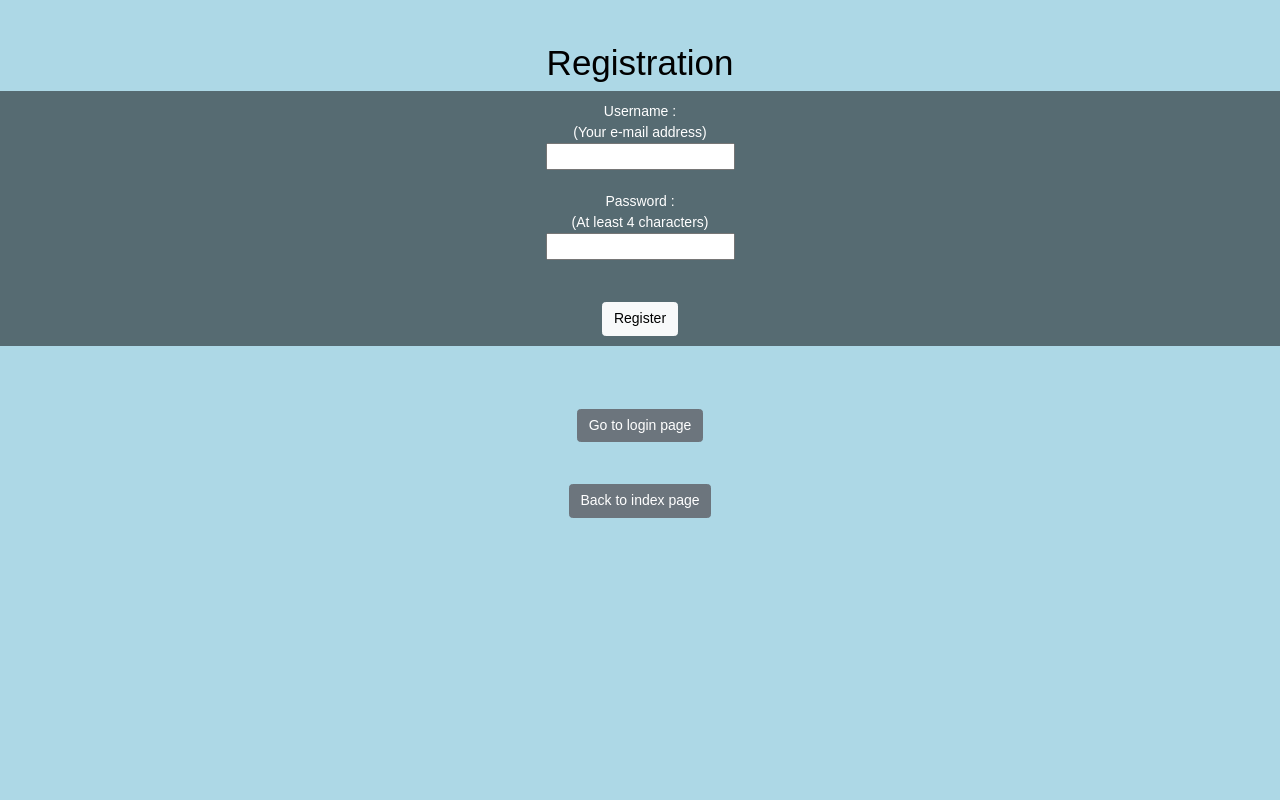
After one commit to CodecoolGlobal/proman-2-python-Fieldelm, a Flask app: page /registration in a window 1280 px wide. The commit adds this page. Run offline with Flask 2, Linux system fonts and the light colour scheme; parts of the project's set-up code (start-up, migrations or seed data) failed here and were passed over.

Commit message:
add registration and login

```diff
--- a/main.py
+++ b/main.py
@@ -1,19 +1,24 @@
-from flask import Flask, render_template, url_for
+from flask import Flask, render_template, url_for, request, redirect, session
 from dotenv import load_dotenv
 from util import json_response
 import mimetypes
 import queries
+import data_manager
 
 mimetypes.add_type('application/javascript', '.js')
 app = Flask(__name__)
 load_dotenv()
+
+app.secret_key = b'_5#y2L"F4Q8z\n\xec]/'
 
 @app.route("/")
 def index():
     """
     This is a one-pager which shows all the boards and cards
     """
-    return render_template('index.html')
+    return render_template('index.html',
+                            username=session.get('username', 0),
+                            user_id=session.get('user_id', 0))
 
 
 @app.route("/api/boards")
@@ -35,6 +40,69 @@ def get_cards_for_board(board_id: int):
     return queries.get_cards_for_board(board_id)
 
 
+@app.route('/login', methods=['GET', 'POST'])
+def login():
+    if request.method == 'POST':
+        user_input_username = request.form.get("username")
+        user_input_password = request.form.get("password")
+
+        if not (user_input_username and user_input_password):
+            return render_template('login_problem.html')
+        try:
+            hashed_password = dict(queries.get_password_by_username(user_input_username)).get('password', 0)
+        except:
+            return render_template('login_problem.html')
+
+        is_matching = data_manager.verify_password(user_input_password, hashed_password)
+        if is_matching:
+            session['username'] = request.form['username']
+            session['user_id'] = queries.get_id_by_name(name = request.form['username'])['id']
+            return redirect(url_for('index'))
+        else:
+            return render_template('login_problem.html',
+                            username=session.get('username', 0),
+                            user_id=session.get('user_id', 0))
+
+    return render_template('login.html',
+                            username=session.get('username', 0),
+                            user_id=session.get('user_id', 0))
+
+@app.route('/logout')
+def logout():
+    session.pop('username', None)
+    session.pop('user_id', None)
+    return redirect(url_for('index'))
+
+
+@app.route('/registration', methods = ['GET', 'POST'])
+def registration():
+    alert_message = ""
+    user_input_username = ""
+    if request.method == 'POST':
+        user_input_username = request.form.get("username")
+        user_input_password = request.form.get("password")
+        hashed_password = data_manager.hash_password(user_input_password)
+
+        if not (user_input_username and user_input_password):
+            alert_message = "missing"
+        else:
+            user_list_realdictrow = list(queries.get_usernames())
+            user_list = []
+            for row in user_list_realdictrow:
+                user_list.append(row['username'])
+
+            if user_input_username not in user_list:
+                queries.add_new_user(user_input_username, hashed_password)
+                session['username'] = request.form['username']
+                user_id = queries.get_id_by_name(name = session['username'])['id']
+                return redirect(url_for('index'))
+            else:
+                alert_message = "taken"
+
+    return render_template('registration.html', alert_message = alert_message, username = user_input_username)
+
+
+
 def main():
     app.run(debug=True)
 
--- a/static/css/main.css
+++ b/static/css/main.css
@@ -1,3 +1,61 @@
 #boards {
     background-color: green;
 }
+
+.board-container {
+    background-color: teal;
+    margin: 10px;
+}
+
+body, html {
+    height: 100%;
+    margin: 0px;
+
+    background-color: white;
+    color: black;
+    font-family: sans-serif;
+    font-size: 14px;
+}
+
+.background {
+  /* The image used */
+  /*background-image: url("some-image.jpg");*/
+    background: lightblue;
+
+  /* Full height */
+  height: 100%;
+
+  /* Center and scale the image nicely */
+  background-position: center;
+  background-repeat: no-repeat;
+  background-size: cover;
+}
+
+.login {
+    text-align: center;
+}
+
+.container {
+    padding: 10px;
+}
+
+.header {
+    background: rgba(0, 0, 0, 0.5);
+    padding: 10px;
+    color: white;
+    text-align: right;
+    font-size: 16px;
+}
+
+
+.header button {
+    float: right;
+    margin-right: 5px;
+    margin-left: 5px;
+}
+
+form {
+    background: rgba(0, 0, 0, 0.5);
+    color: white;
+    padding: 10px;
+}
--- /dev/null
+++ b/templates/registration.html
@@ -0,0 +1,47 @@
+<!DOCTYPE html>
+<html lang="en">
+    <head>
+        <meta charset="utf-8">
+        <title>Registration Page</title>
+        <link href="https://cdn.jsdelivr.net/npm/bootstrap@5.1.3/dist/css/bootstrap.min.css" rel="stylesheet" integrity="sha384-1BmE4kWBq78iYhFldvKuhfTAU6auU8tT94WrHftjDbrCEXSU1oBoqyl2QvZ6jIW3" crossorigin="anonymous">
+        <link rel="stylesheet" type="text/css" href="{{ url_for('static', filename='css/main.css') }}">
+    </head>
+<body class="background login">
+<br><br>
+<div>
+<h1 >Registration</h1>
+
+
+     <form action="/registration" method="post">
+
+        <label for="username">Username : <br> (Your e-mail address) </label><br>
+        <input id="username" type="text" name="username" minlength="4" required><br><br>
+
+        <label for="password">Password : <br> (At least 4 characters) </label><br>
+        <input id="password" type="password" name="password" minlength="4" required><br><br><br>
+
+        <button type="submit" class="btn btn-light"">Register</button>
+     </form><br><br>
+
+<br>
+    <a href="/login" ><button class="btn btn-secondary">Go to login page</button></a><br><br><br>
+    <a href="/" ><button class="btn btn-secondary">Back to index page</button></a><br>
+</div>
+</body>
+
+
+<script>
+
+    function alertMessage() {
+        if ("{{alert_message}}" == "taken")
+        {
+            alert("Username {{ username }} is already taken.");
+        }
+        if ("{{alert_message}}" == "missing")
+        {
+            alert("You have to fill out both input fields.");
+        }
+    }
+</script>
+
+</html>
```
Also changed, not shown: data/proman_sample_data.sql (+16 -3 lines), data_manager.py (+26 -0 lines), queries.py (+49 -4 lines), templates/index.html (+19 -3 lines), templates/login.html (added, +34 -0 lines), templates/login_problem.html (added, +24 -0 lines).
